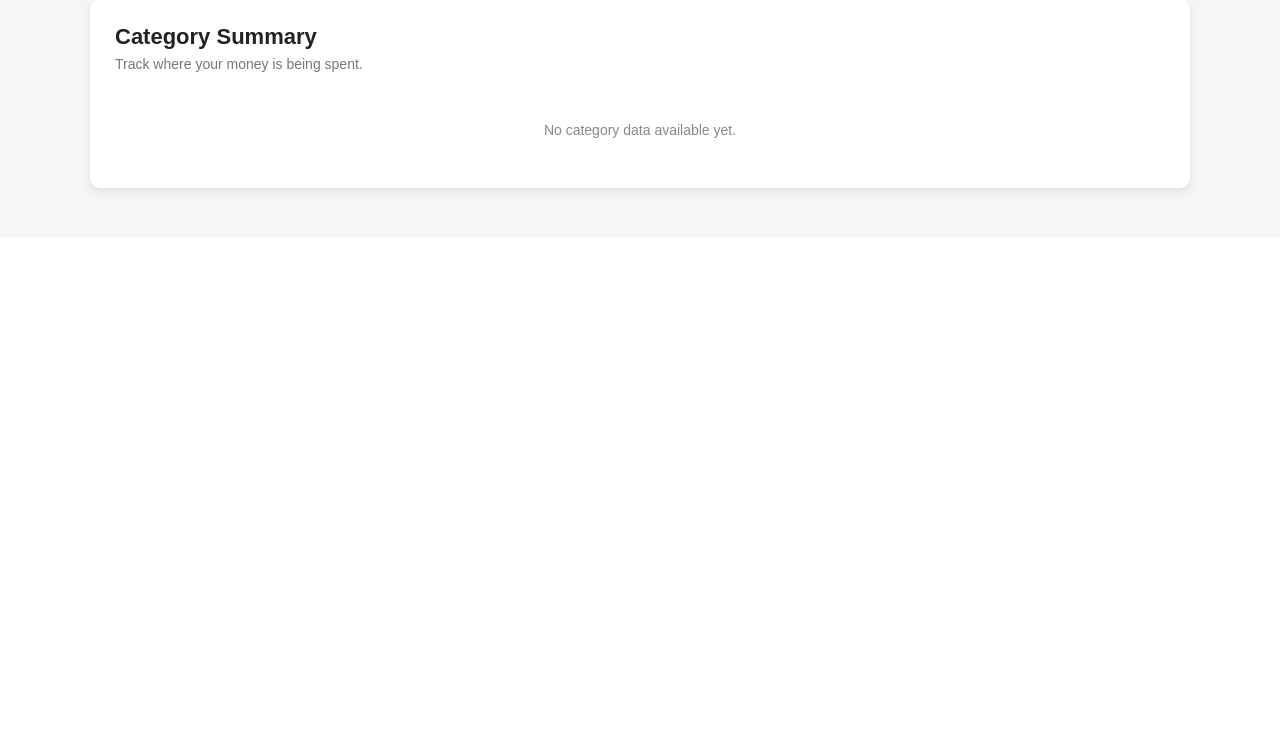
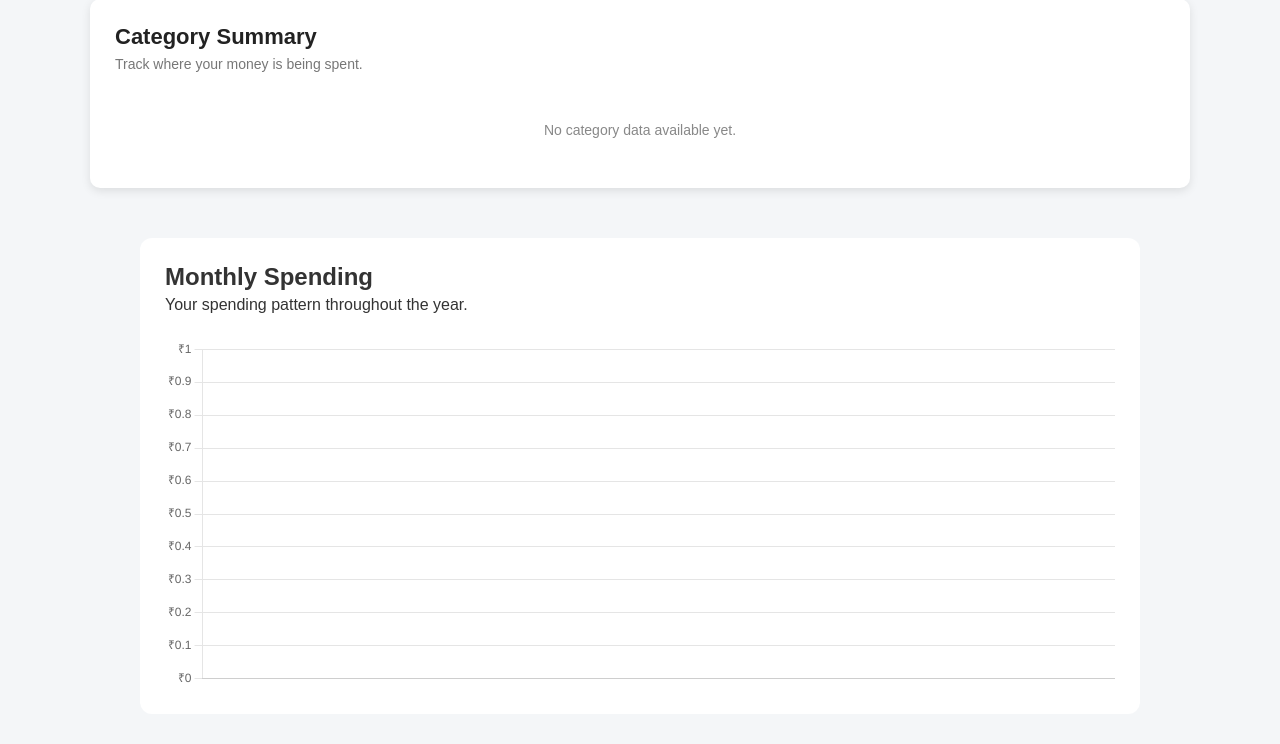
Before and after one commit to Aman786-gitch/Expense-Tracker-Flask, a Flask app: page /dashboard in a window 1280 px wide. Shown: the part 567-1311 px from the top of the page. Before the commit the page ends 765 px from the top, so only its background shows below. Run offline with Flask 3, Linux system fonts and the light colour scheme; data that the repository does not hold is empty.

Commit message:
add monthly expense chart to dashboard

```diff
--- a/app.py
+++ b/app.py
@@ -1,6 +1,8 @@
 from flask import Flask , render_template, request, redirect, url_for, flash
 from flask_sqlalchemy import SQLAlchemy
 from datetime import date
+import calendar
+
 
 app = Flask(
     __name__,
@@ -160,6 +162,20 @@ def dashboard():
         db.extract('year', Expenses.expense_date) == current_year
     ).scalar() or 0
 
+    monthly_summary = db.session.query(
+        db.extract('month', Expenses.expense_date).label('month'),
+        db.func.sum(Expenses.amount).label('total')
+    ).group_by(
+        db.extract('month', Expenses.expense_date)
+    ).order_by(
+        db.extract('month', Expenses.expense_date)
+    ).all()
+
+    monthly_summary = [
+    (calendar.month_name[int(month)], amount)
+    for month, amount in monthly_summary
+]
+
     return render_template(
         'dashboard.html',
         count=count,
@@ -168,7 +184,8 @@ def dashboard():
         highest_expense=highest_expense,
         monthly_expense=monthly_expense,
         recent_expenses=recent_expenses,
-        category_summary=category_summary
+        category_summary=category_summary,
+        monthly_summary=monthly_summary
     )
 
 
--- a/app/static/css/dashboard.css
+++ b/app/static/css/dashboard.css
@@ -383,3 +383,25 @@ body {
         grid-template-columns: repeat(2, 1fr);
     }
 }
+
+.monthly-chart-container {
+    max-width: 1000px;
+    margin: 30px auto;
+    padding: 25px;
+    background: white;
+    border-radius: 12px;
+}
+
+.chart-header h2 {
+    margin-bottom: 5px;
+}
+
+.chart-header p {
+    margin-top: 0;
+}
+
+.chart-box {
+    position: relative;
+    height: 350px;
+    margin-top: 25px;
+}
--- a/app/templates/dashboard.html
+++ b/app/templates/dashboard.html
@@ -5,10 +5,13 @@
     <meta charset="UTF-8">
     <meta name="viewport" content="width=device-width, initial-scale=1.0">
 
+
     <title>Expense Dashboard</title>
 
     <link rel="stylesheet"
           href="{{ url_for('static', filename='css/dashboard.css') }}">
+
+    <script src="https://cdn.jsdelivr.net/npm/chart.js"></script>
 </head>
 
 <body>
@@ -137,6 +140,97 @@
 
 </div>
 
+<div class="monthly-chart-container">
+
+    <div class="chart-header">
+        <div>
+            <h2>Monthly Spending</h2>
+            <p>Your spending pattern throughout the year.</p>
+        </div>
+    </div>
+
+    <div class="chart-box">
+        <canvas id="monthlyExpenseChart"></canvas>
+    </div>
+
+</div>
+
+
+<script>
+
+    const months = [
+        {% for month, amount in monthly_summary %}
+            "{{ month }}",
+        {% endfor %}
+    ];
+
+    const amounts = [
+        {% for month, amount in monthly_summary %}
+            {{ amount }},
+        {% endfor %}
+    ];
+
+
+    const chart = document.getElementById('monthlyExpenseChart');
+
+    new Chart(chart, {
+        type: 'bar',
+
+        data: {
+            labels: months,
+
+            datasets: [{
+                label: 'Monthly Expenses',
+                data: amounts,
+                borderWidth: 1,
+                borderRadius: 8,
+                barThickness: 35
+            }]
+        },
+
+        options: {
+            responsive: true,
+            maintainAspectRatio: false,
+
+            plugins: {
+                legend: {
+                    display: false
+                },
+
+                tooltip: {
+                    callbacks: {
+                        label: function(context) {
+                            return '₹' + context.raw;
+                        }
+                    }
+                }
+            },
+
+            scales: {
+                y: {
+                    beginAtZero: true,
+
+                    ticks: {
+                        callback: function(value) {
+                            return '₹' + value;
+                        }
+                    }
+                },
+
+                x: {
+                    grid: {
+                        display: false
+                    }
+                }
+            }
+        }
+    });
+
+</script>
+
 </body>
 
 </html>
+</body>
+
+</html>
```
